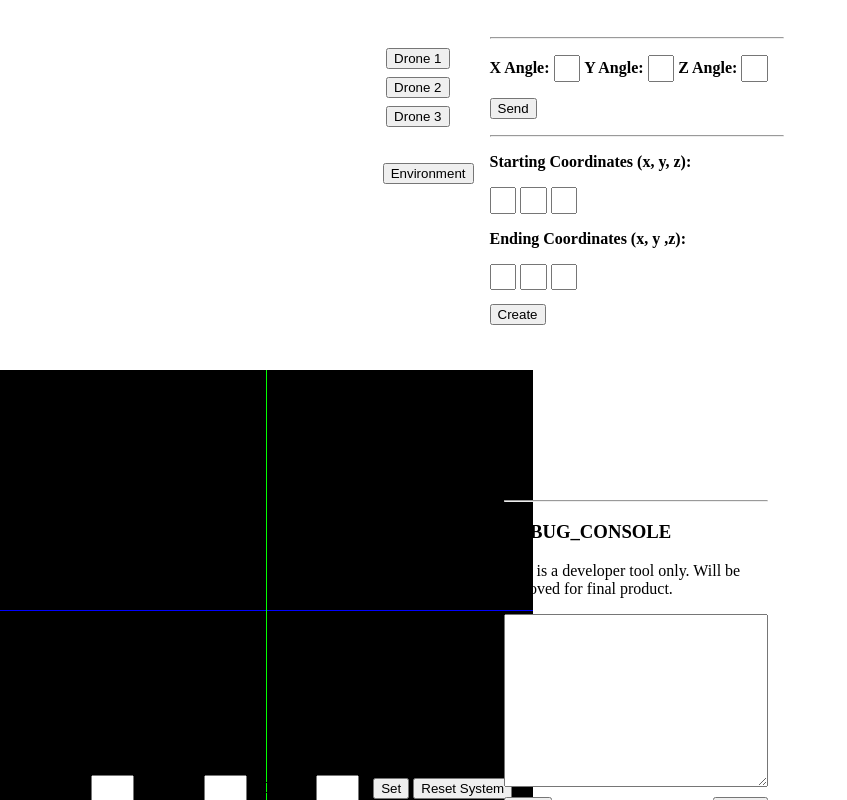
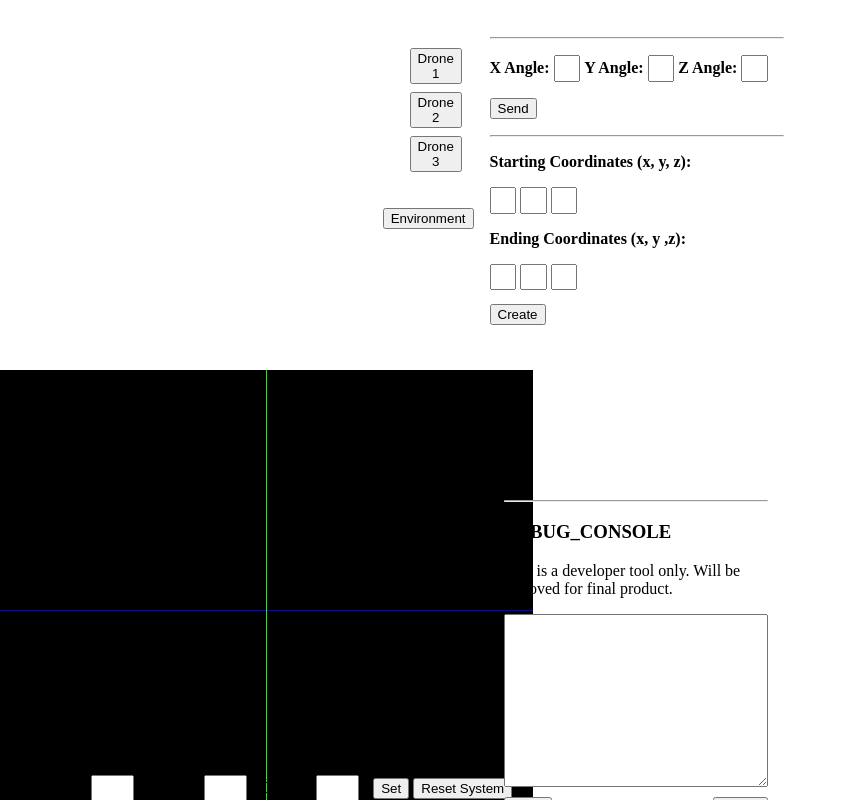
Before and after one commit to utseniordesign/Drone-Control, a website: page testThree.html in a window 1280 px wide. Shown: the whole page, without its empty margins (0-847 px from the left). Drawn offline with Linux system fonts and the light colour scheme.

Commit message:
Update testThree.css

```diff
--- a/public/testThree.css
+++ b/public/testThree.css
@@ -20,7 +20,7 @@ body {
 #drone_selector{
 	display: inline-block;
 	float: right;
-	max-width: 9%%;
+	max-width: 9%;
 }
 
 #drone_selector ul{
```
